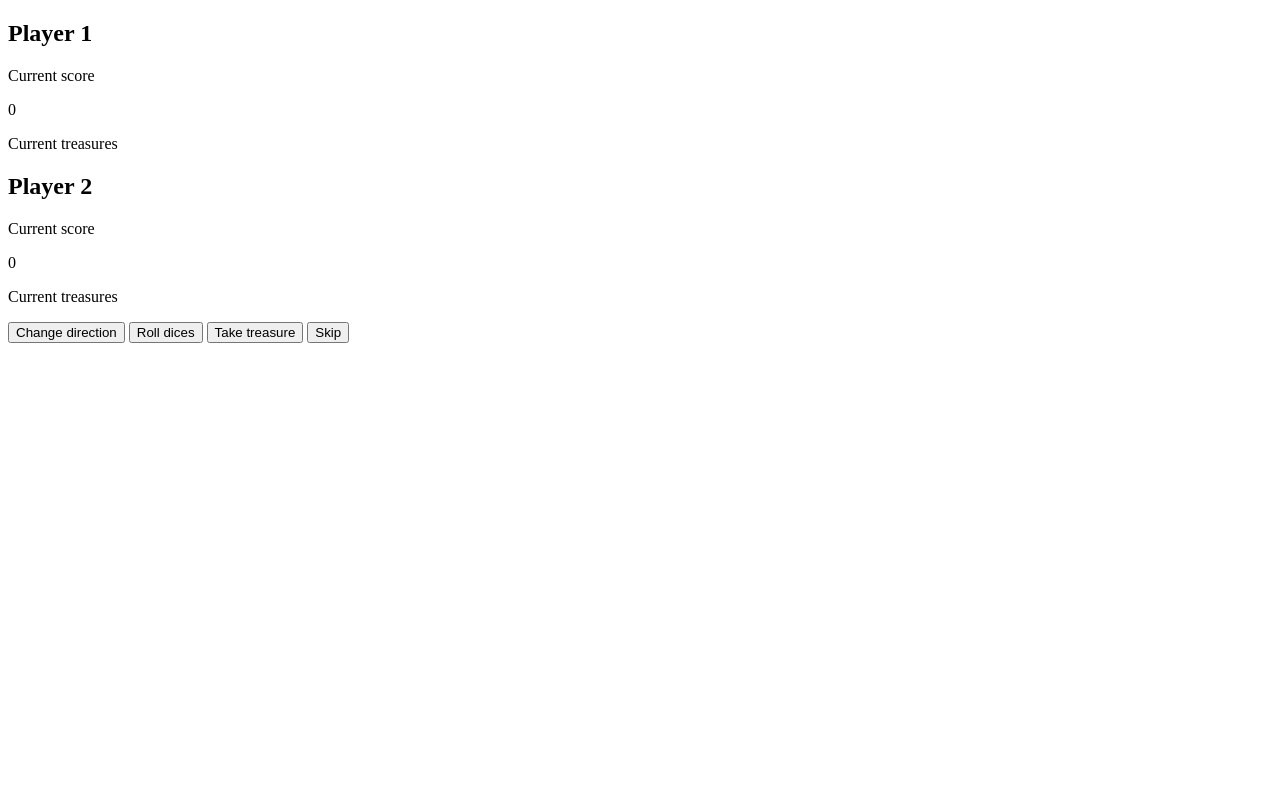
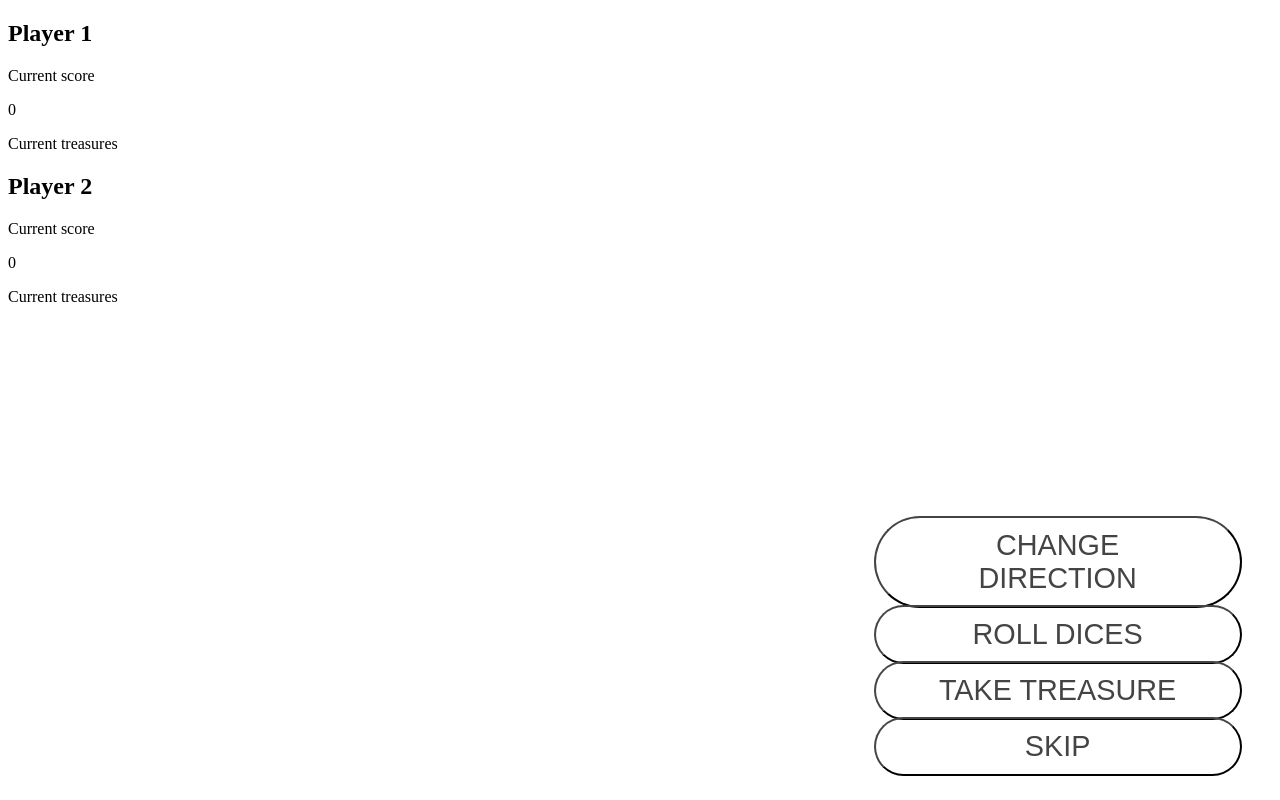
Before and after one commit to Nailgy/Deep_sea_game, a website: page index.html in a window 1280 px wide. Drawn offline with Linux system fonts and the light colour scheme.

Commit message:
added styles for buttons

```diff
--- a/index.html
+++ b/index.html
@@ -31,10 +31,10 @@
     </div>
   </section>
 
-  <button class="btn btn-change">Change direction</button>
-  <button class="btn btn-roll">Roll dices</button>
-  <button class="btn btn-take">Take treasure</button>
-  <button class="btn btn-skip">Skip</button>
+  <button class="btn btn--change">Change direction</button>
+  <button class="btn btn--roll">Roll dices</button>
+  <button class="btn btn--take">Take treasure</button>
+  <button class="btn btn--skip">Skip</button>
   <script src="script.js"></script>
 </body>
 </html>
--- a/style.css
+++ b/style.css
@@ -0,0 +1,33 @@
+.btn {
+  position: absolute;
+  width: 23rem;
+  right: 3%;
+  color: #444;
+  background: none;
+  border-color:#444;
+  font-size: 1.8rem;
+  text-transform: uppercase;
+  font-weight: 500;
+
+
+
+  padding: 0.7rem 2.5rem;
+  border-radius: 50rem;
+
+}
+
+.btn--change {
+  bottom: 24%;
+}
+
+.btn--roll {
+  bottom: 17%;
+}
+
+.btn--take {
+  bottom: 10%;
+}
+
+.btn--skip {
+  bottom: 3%;
+}
```
